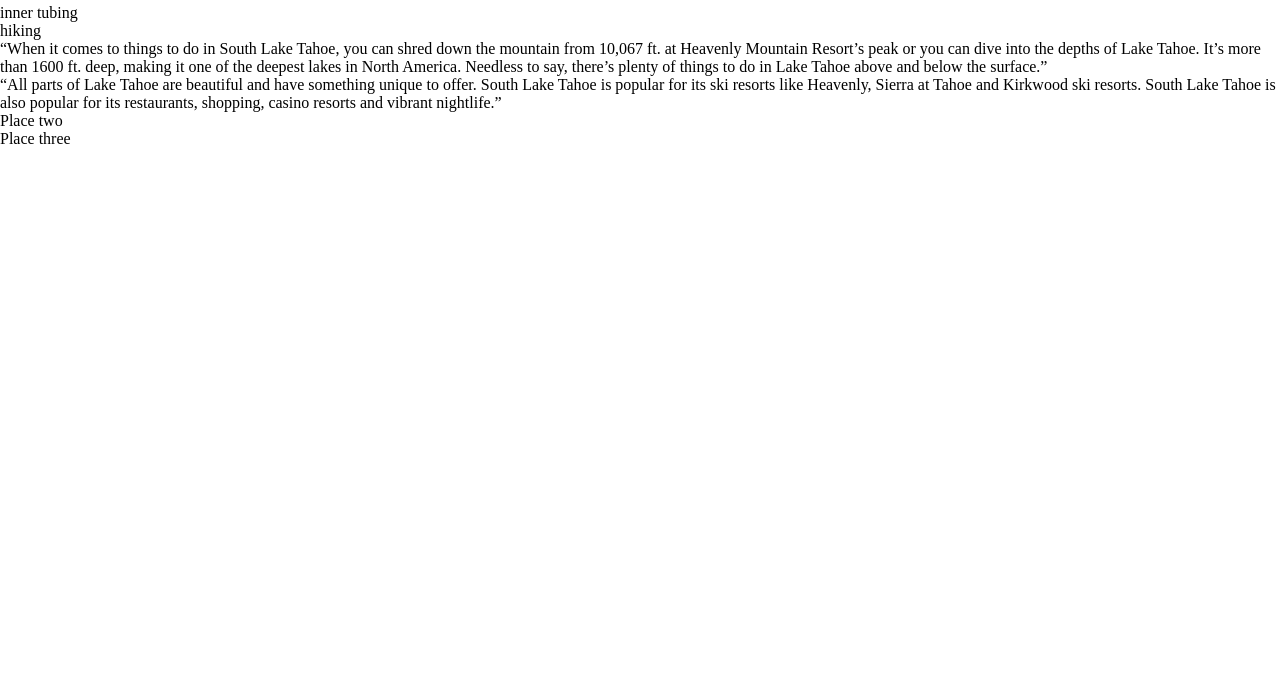
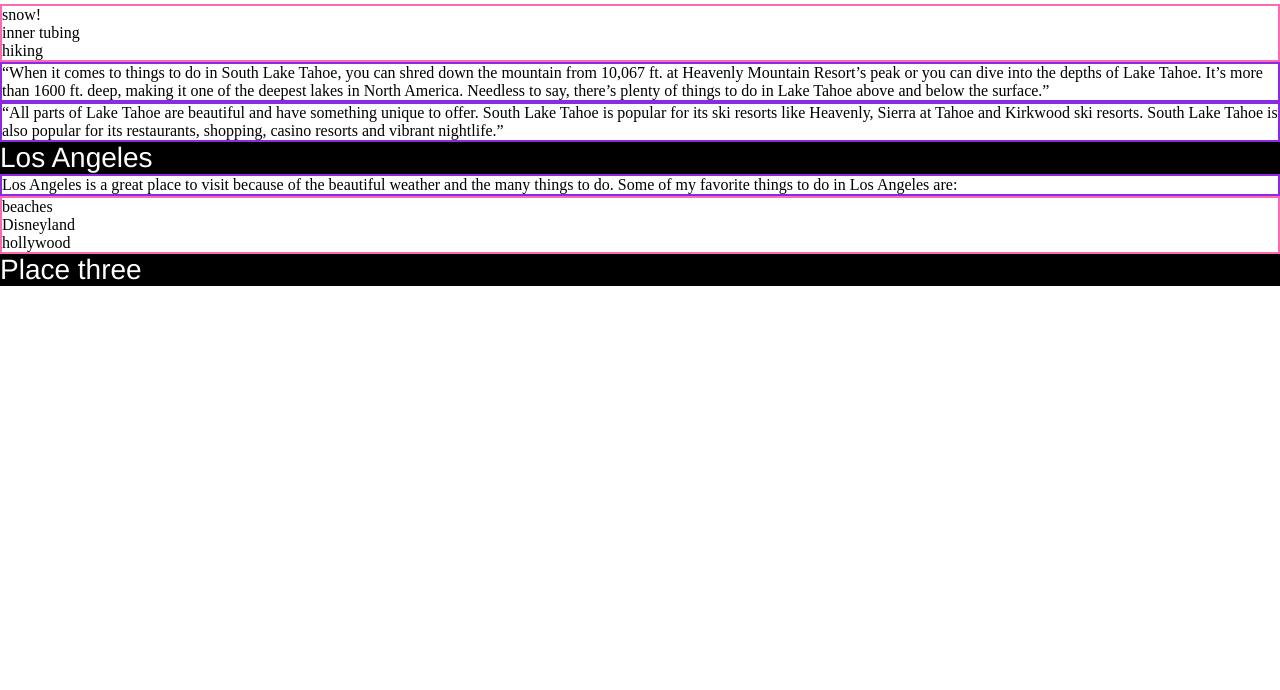
Before and after one commit to kguillen1/si539_wk3_css_intro, a plain HTML site: page index.html in a window 1280 px wide. Shown: the part 110-800 px from the top of the page. Drawn offline with Linux system fonts and the light colour scheme.

Commit message:
Add files via upload

```diff
--- a/css/style.css
+++ b/css/style.css
@@ -5,3 +5,23 @@ h1{
     font-style: normal;
     font-size: 36px;
 }
+p{
+    border: 5px solid black;
+    border-color: blueviolet;
+    border-width: 2px;
+    border-style: solid;
+}
+
+h2{
+    color: white;
+    background-color: black;
+    font-family: 'Franklin Gothic Medium', 'Arial Narrow', Arial, sans-serif;
+    font-style: normal;
+    font-size: 28px;
+}
+
+ul{
+    border: 3px hotpink;
+    border-width: 2px;
+    border-style: solid;
+}
--- a/index.html
+++ b/index.html
@@ -24,7 +24,13 @@
 
     <p>“All parts of Lake Tahoe are beautiful and have something unique to offer. South Lake Tahoe is popular for its ski resorts like Heavenly, Sierra at Tahoe and Kirkwood ski resorts. South Lake Tahoe is also popular for its restaurants, shopping, casino resorts and vibrant nightlife.”</p>
 
-    <h2> Place two</h2>
+    <h2>Los Angeles</h2>
+    <p>Los Angeles is a great place to visit because of the beautiful weather and the many things to do. Some of my favorite things to do in Los Angeles are:</p>
+    <ul>
+        <li>beaches</li>
+        <li>Disneyland</li>
+        <li>hollywood</li>
+    </ul>
     <h2> Place three</h2>
 
 </body>
```
